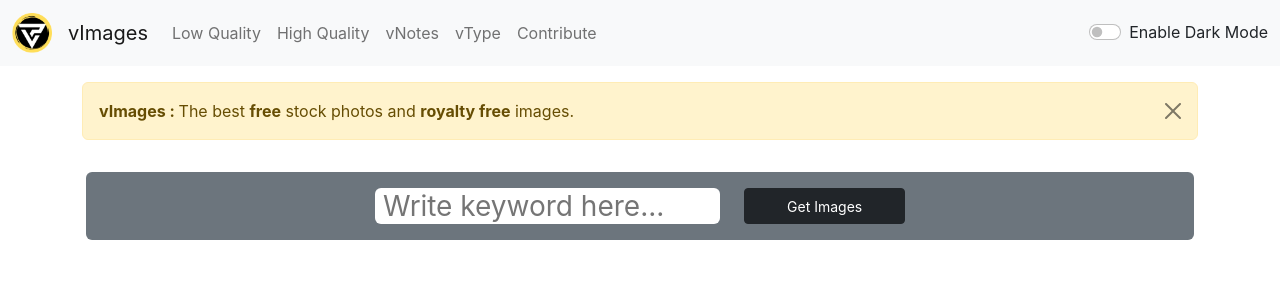
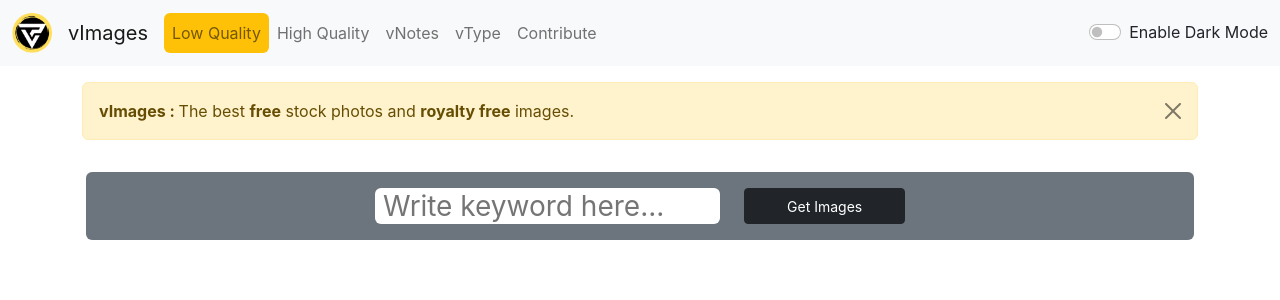
Before and after one commit to Vishesh-Pandey/v-images, a React (Create React App) app: page /low in a window 1280 px wide. Shown: the top 300 px of the page. Built offline with nearby package versions, Linux system fonts and the light colour scheme.

Commit message:
using useLocation to highlight active nav-link

```diff
--- a/src/components/Navbar.js
+++ b/src/components/Navbar.js
@@ -1,8 +1,9 @@
 import React from "react";
-import { Link } from "react-router-dom";
+import { Link, useLocation } from "react-router-dom";
 import vicon from "./favicon_ico.png";
 
 function Navbar(props) {
+  let location = useLocation();
   return (
     <>
       <nav
@@ -35,7 +36,9 @@
               <li className="nav-item">
                 <Link
                   to="/low"
-                  className="nav-link"
+                  className={`${
+                    location.pathname === "/low" ? "bg-warning rounded" : ""
+                  } nav-link`}
                   aria-current="page"
                   href="#"
                 >
@@ -45,7 +48,11 @@
               <li className="nav-item">
                 <Link
                   to="/v-images"
-                  className="nav-link rounded"
+                  className={`${
+                    location.pathname === "/v-images"
+                      ? "bg-warning rounded"
+                      : ""
+                  } nav-link`}
                   aria-current="page"
                   href="#"
                 >
```
